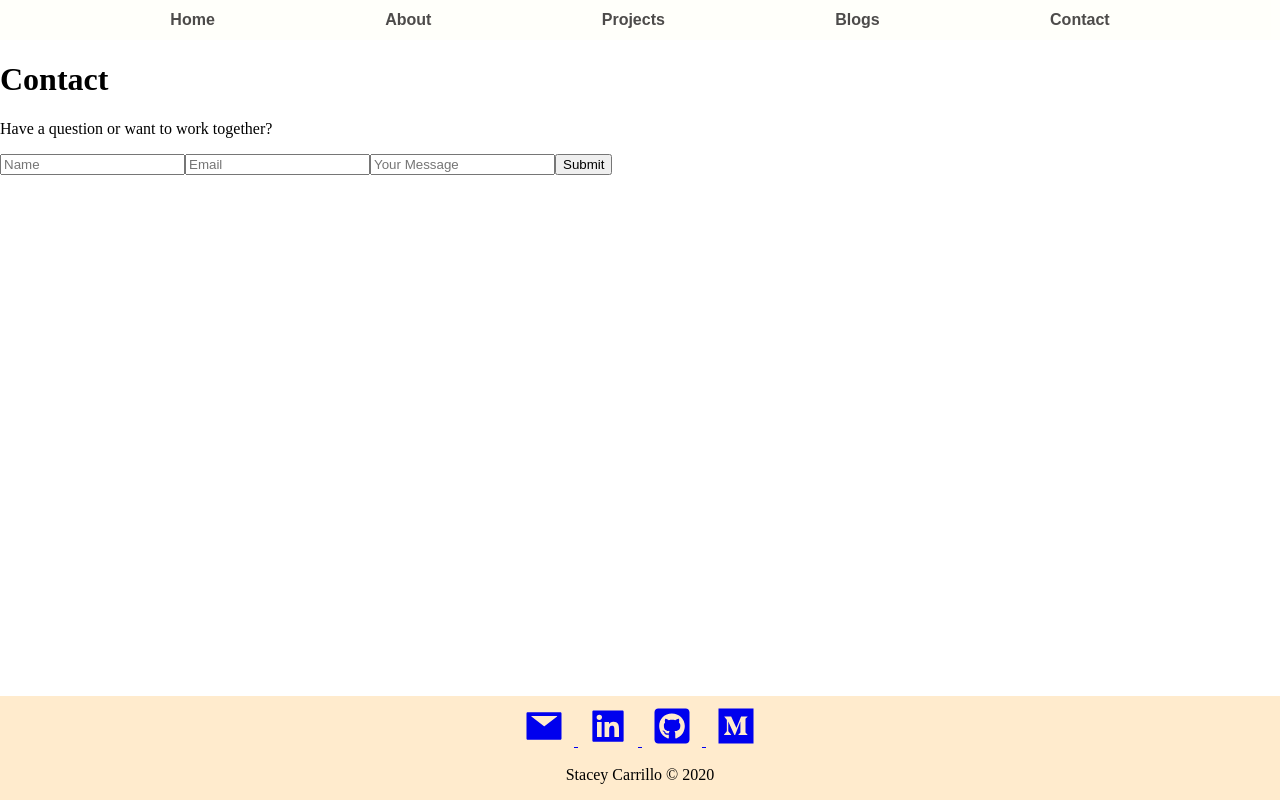
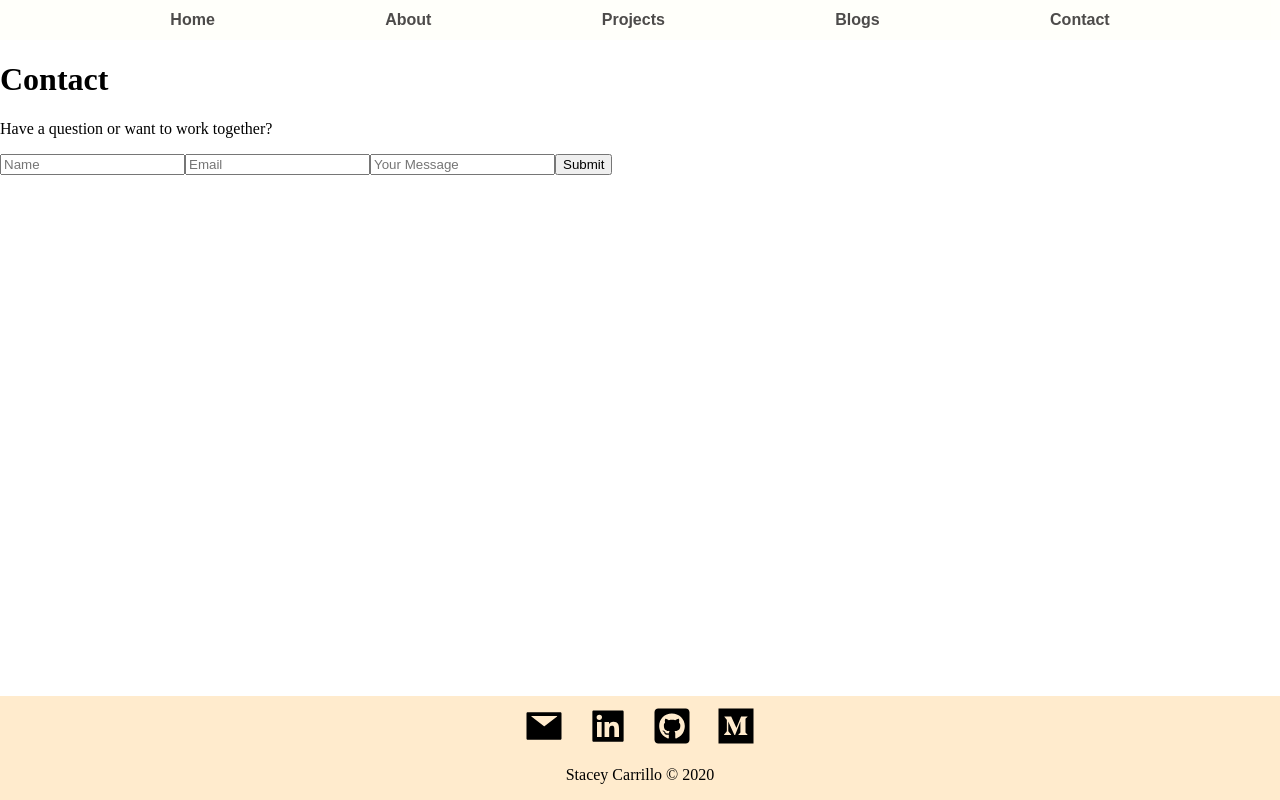
Before and after one commit to stacksonstack/my-portfolio, a React (Create React App) app: page /contact in a window 1280 px wide. Built offline with nearby package versions, Linux system fonts and the light colour scheme.

Commit message:
added file to gitignore file and started email form functionality

```diff
--- a/src/App.css
+++ b/src/App.css
@@ -1,6 +1,11 @@
 html, body{
   margin: 0px;
   width: 100%;
+}
+
+a{
+  text-decoration: none;
+  color: black;
 }
 
 .icon{
--- a/src/Components/Contact.js
+++ b/src/Components/Contact.js
@@ -4,9 +4,9 @@ function Contact(){
             <h1>Contact</h1>
             <p>Have a question or want to work together?</p>
             <form>
-                <input placeholder="Name" />
-                <input placeholder="Email" />
-                <input placeholder="Your Message" />
+                <input placeholder="Name" name="name" />
+                <input placeholder="Email" name="email" />
+                <input placeholder="Your Message" name="message" />
                 <button>Submit</button>
             </form>
         </div>
```
Also changed, not shown: 1 other file (tests, documents, lock files or other folders).
